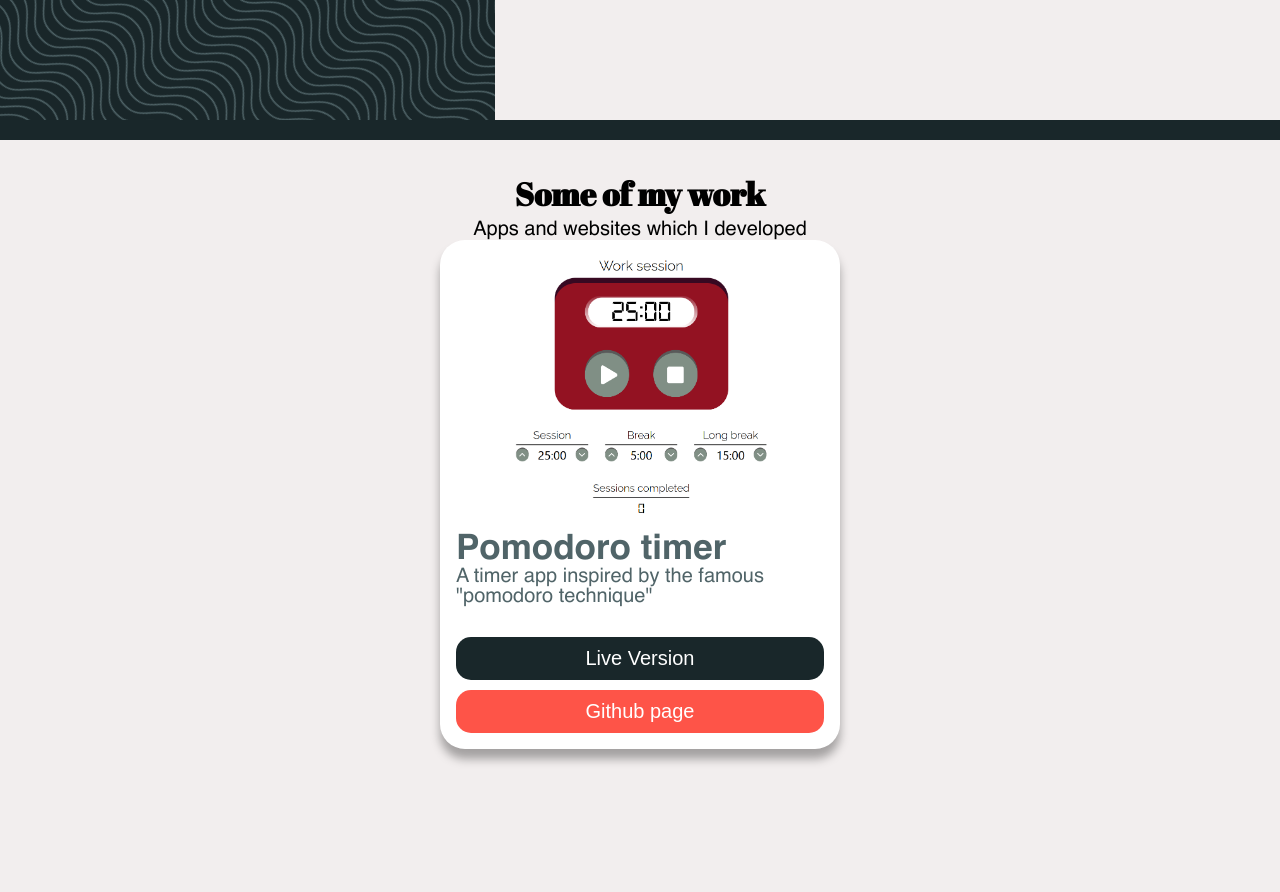
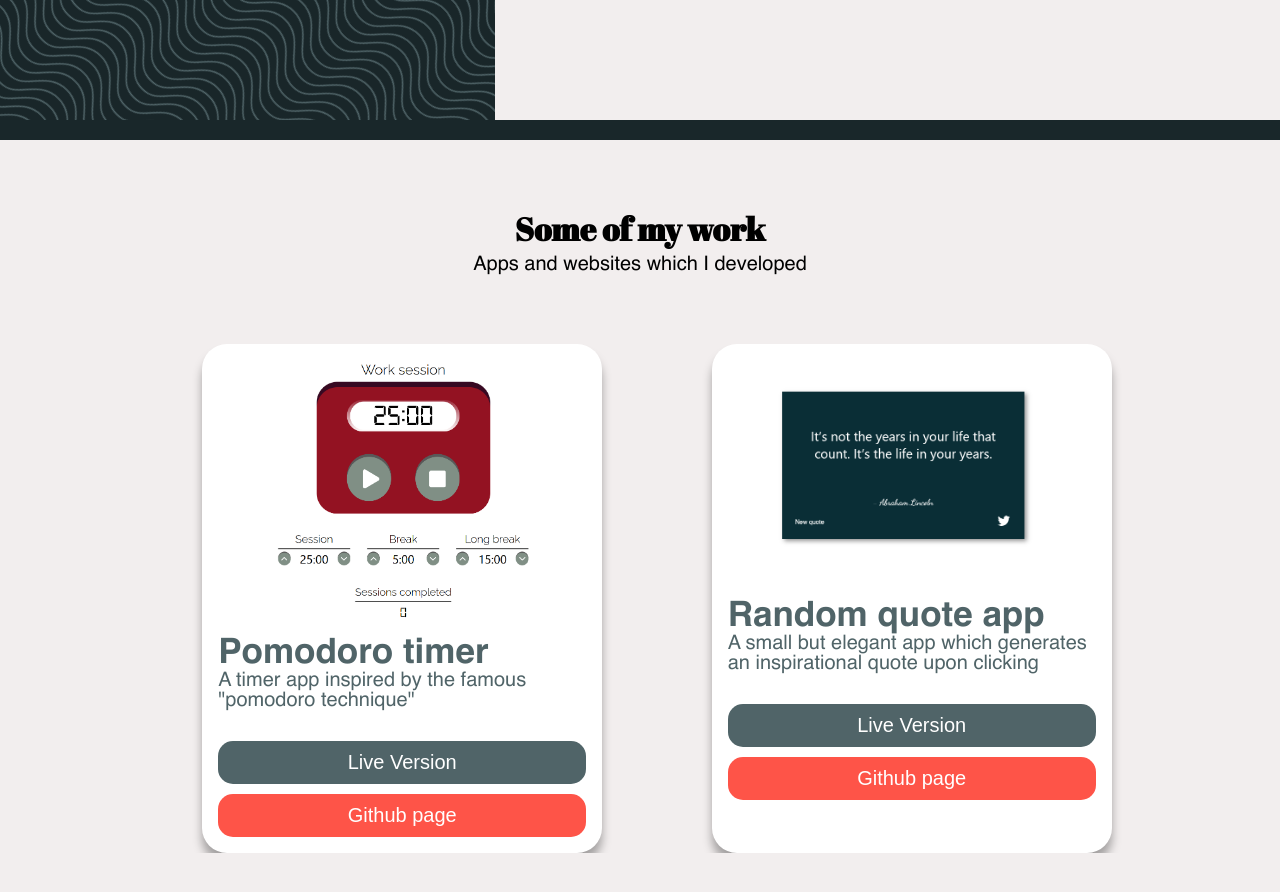
Before and after one commit to davidGasanov/portfolio-website, a React (Create React App) app: page / in a window 1280 px wide. Shown: the part 1480-2372 px from the top of the page. Built offline with nearby package versions, Linux system fonts and the light colour scheme.

Commit message:
feat: add swiperjs module

```diff
--- a/package.json
+++ b/package.json
@@ -10,6 +10,7 @@
     "react-dom": "^18.0.0",
     "react-icons": "^4.3.1",
     "react-scripts": "5.0.0",
+    "swiper": "^8.0.7",
     "web-vitals": "^2.1.4"
   },
   "scripts": {
--- a/src/components/Projects.module.css
+++ b/src/components/Projects/Projects.module.css
@@ -6,6 +6,7 @@
   border-top: 20px solid var(--primary-dark);
   background-color: var(--primary-bg);
   align-items: center;
+  justify-content: space-around;
   padding: 2rem;
 }
 
@@ -21,8 +22,9 @@
 .skillsContainer{
   width: 90%;
   max-width: 1600px;
-  display: flex;
-  justify-content: center;
+  display:flex;
+  overflow: hidden;
+
 }
 
 .mediumText{
--- a/src/components/Projects.js
+++ b/src/components/Projects/index.js
@@ -2,12 +2,11 @@ import React from "react";
 
 import styles from "./Projects.module.css";
 
-import pomodoro from "../imgs/pomoclock.PNG";
-import randomquote from "../imgs/randomquote.PNG";
-import rbform from "../imgs/rbform.PNG";
+import pomodoro from "../../imgs/pomoclock.PNG";
+import randomquote from "../../imgs/randomquote.PNG";
+import rbform from "../../imgs/rbform.PNG";
 
-import Skillcard from './Skillcard/index';
-
+import Skillcard from "../Skillcard";
 
 const projectList = [
   {
@@ -38,13 +37,15 @@ const projectList = [
 function Projects() {
   return (
     <section className={`${styles.section}`}>
-      <h1 className={`${styles.centered}`}>Some of my work</h1>
-
-      <h2 className={`${styles.mediumText} ${styles.centered}`}>
-        Apps and websites which I developed
-      </h2>
+      <div>
+        <h1 className={`${styles.centered}`}>Some of my work</h1>
+        <h2 className={`${styles.mediumText} ${styles.centered}`}>
+          Apps and websites which I developed
+        </h2>
+      </div>
       <div className={`${styles.skillsContainer}`}>
-        <Skillcard {...projectList[0]}/>
+        <Skillcard {...projectList[0]} />
+        <Skillcard {...projectList[1]} />
       </div>
     </section>
   );
--- a/src/components/Skillcard/Skillcard.module.css
+++ b/src/components/Skillcard/Skillcard.module.css
@@ -1,7 +1,7 @@
 .container{
     box-sizing: border-box;
-    width: clamp(auto, 340px, 470px);
     max-width: 400px;
+    min-width: 280px;
     height: auto;
     background-color: white;
     border-radius: 25px;
@@ -9,7 +9,8 @@
     gap: 10px;
     flex-direction: column;
     padding: 1rem;
-    filter: drop-shadow(0 10px 5px rgba(0, 0, 0, 0.322))
+    filter: drop-shadow(0 10px 5px rgba(0, 0, 0, 0.322));
+    margin-left: 10%;
 }
 
 .image{
@@ -53,7 +54,7 @@
 }
 
 .bgLight{
-    background-color: var(--primary-dark);
+    background-color: var(--secondary-dark);
 }
 
 .bgDark{
```
Also changed, not shown: 1 other file (tests, documents, lock files or other folders).
